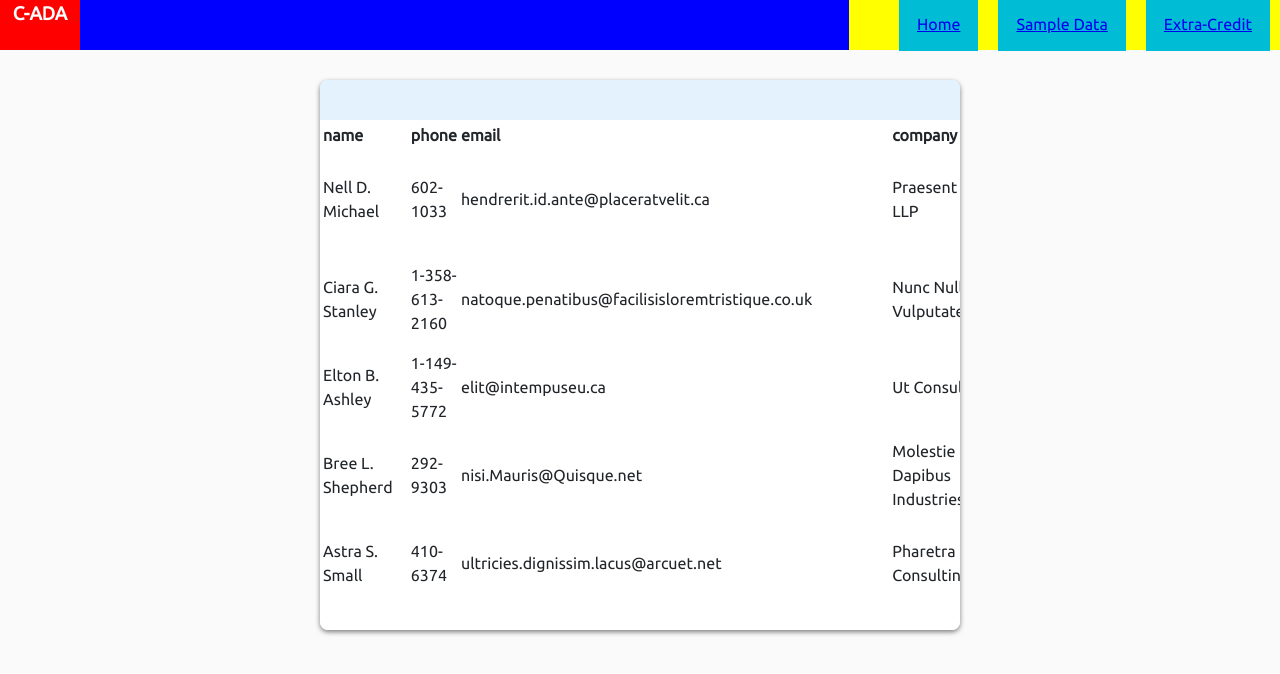
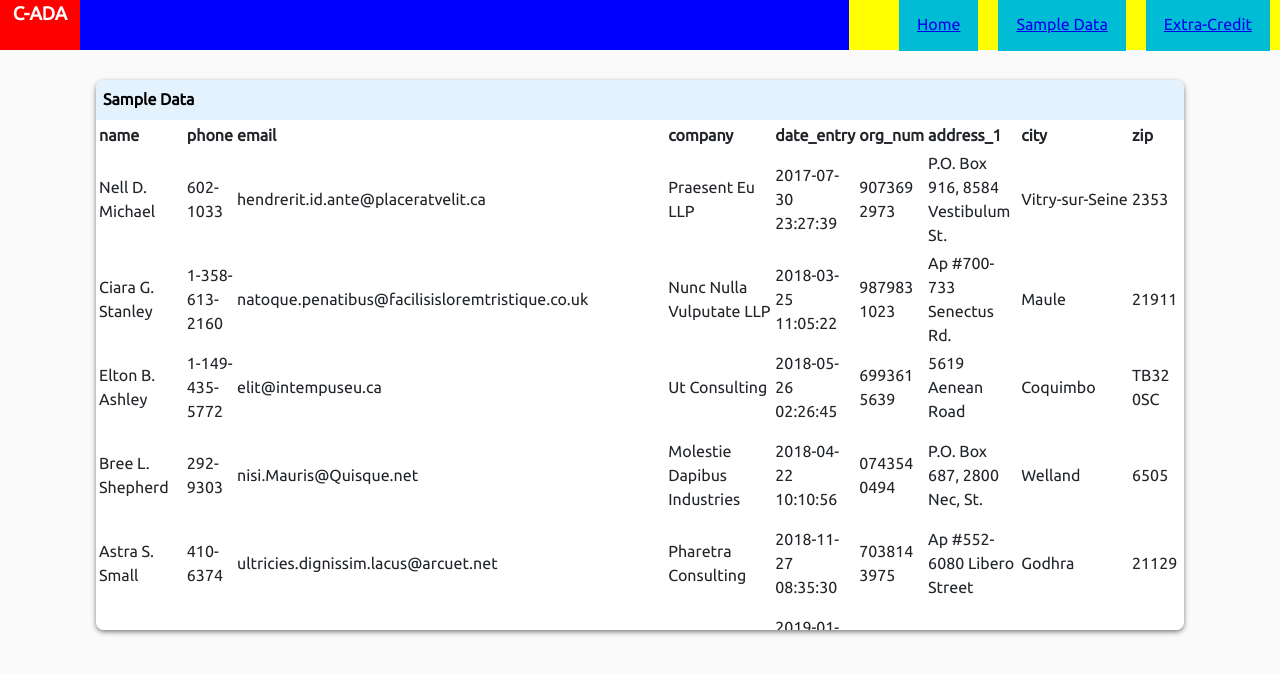
Before and after one commit to JeffreyPD7/capco-ada, an Angular app: page /sample-data in a window 1280 px wide. Shown: the top 674 px of the page. Built offline with nearby package versions, Linux system fonts and the light colour scheme.

Commit message:
Container header title loads to the current route

```diff
--- a/src/app/app.component.html
+++ b/src/app/app.component.html
@@ -34,7 +34,7 @@
 
 <div class='container'
      [ngClass]="(!this.showHome) ?'container--' + this.setClasses() :''">
-  <div class="container_-_header">
+  <div class="container_-_header" [hidden]="(this.showHome)">
     <h4 [hidden]="(!this.showSampleData)">Sample Data</h4>
     <h4 [hidden]="(!this.showExtraCredit)">Extra Credit</h4>
   </div>
--- a/src/app/app.component.ts
+++ b/src/app/app.component.ts
@@ -1,18 +1,41 @@
-import {Component} from '@angular/core';
+
+import { Component, OnInit } from '@angular/core';
+import { NavigationEnd, ActivationStart, Router} from '@angular/router';
 
 @Component({
   selector: 'app-root',
   templateUrl: './app.component.html',
   styleUrls: ['./app.component.scss']
 })
-export class AppComponent {
+export class AppComponent implements OnInit{
 
-  public showHome: boolean = true;
+  title = 'capco-ada';
+
+  public showHome: boolean = false;
   public showSampleData: boolean = false;
   public showExtraCredit: boolean = false;
 
+  constructor(private router: Router) {}
 
-  title = 'capco-ada';
+  ngOnInit() {
+    this.router.events.subscribe(
+      (event: any) => {
+        if (event instanceof NavigationEnd) {
+          this.setCurrentRoute(event.url);
+        }
+      }
+    );
+  }
+
+  public setCurrentRoute(url): void {
+    if (url === '/home') {
+      this.showHome = true;
+    } else if (url === '/sample-data') {
+      this.showSampleData = true;
+    } else if (url === '/extra-credit') {
+      this.showExtraCredit = true;
+    }
+  }
 
   public setClasses(): string {
     if (this.showSampleData) {
@@ -21,4 +44,6 @@ export class AppComponent {
       return 'extra-credit';
     }
   }
+
+
 }
--- a/src/app/data-table/components/sample-data/sample-data.component.ts
+++ b/src/app/data-table/components/sample-data/sample-data.component.ts
@@ -9,6 +9,8 @@ import { ISampleData } from '../../interfaces/sample-data.interface';
   styleUrls: ['./sample-data.component.scss']
 })
 export class SampleDataComponent implements OnInit {
+
+  // @Output() currentUrl = new EventEmitter<string>();
 
   public dataList: ISampleData[] = [];
   public errorMsg: string;
@@ -24,6 +26,7 @@ export class SampleDataComponent implements OnInit {
         error => this.errorMsg = <any>error
       );
 
+    // this.currentUrl.emit()
     // alert(JSON.stringify(this.dataList));
   }
 
--- a/src/index.html
+++ b/src/index.html
@@ -4,6 +4,7 @@
   <meta charset="utf-8">
   <title>CapcoAda</title>
   <base href="/">
+  <!--<base href="/index.html">-->
 
   <meta name="viewport" content="width=device-width, initial-scale=1">
   <link rel="icon" type="image/x-icon" href="favicon.ico">
```
